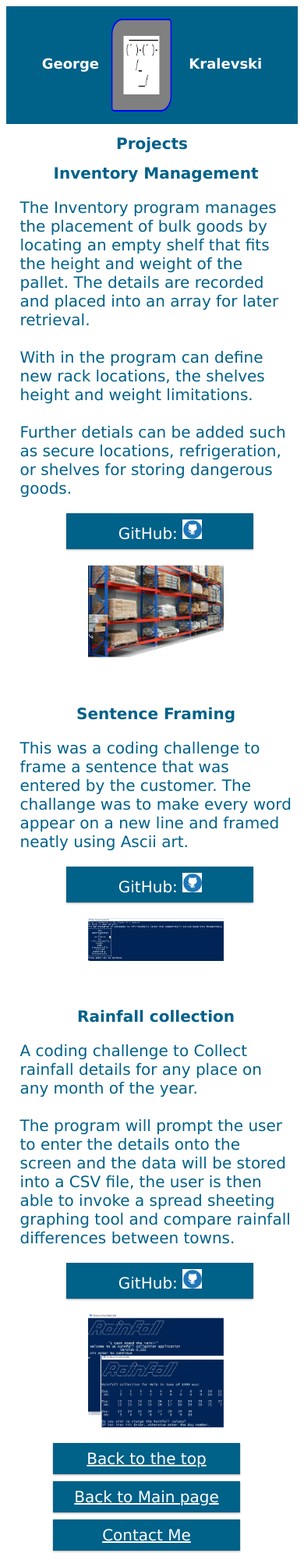
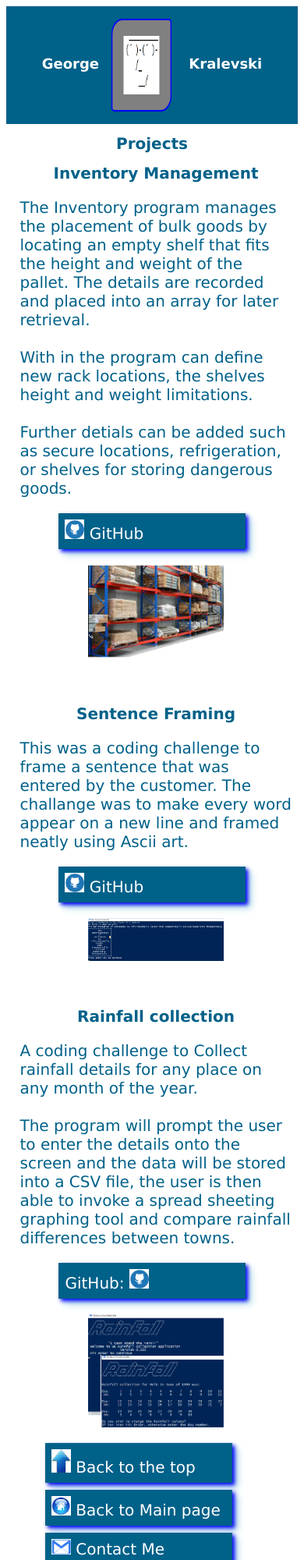
Before and after one commit to george2kra/Portfolio, a plain HTML site: page projects.html in a window 390 px wide. Shown: the top 2000 px of the page at 78% size. Drawn offline with Linux system fonts and the light colour scheme.

Commit message:
added more icons into lists

```diff
--- a/projects.html
+++ b/projects.html
@@ -14,8 +14,6 @@
       Kralevski </h1>
   </div>
   <h1>Projects</h1>
-</main>
-
 
 <div class="intro">
 <h1 id="warehouse" >Inventory Management </h1>
@@ -31,8 +29,8 @@
 </p>
 <div id="projects" class="menuus">
   <ul>
-    <li>GitHub: <a href="https://github.com/george2kra" target="_blank">
-      <img class="menuicon" border="0" alt="github" src="github.png" width="25">
+    <li> <a href="https://github.com/george2kra/Simple-Inventory-application" target="_blank">
+      <img class="menuicon" border="0" alt="github" src="github.png" width="25"> GitHub
     </a> </li>
   </ul>
 </div>
@@ -50,8 +48,8 @@
 </p>
 <div id="projects" class="menuus">
   <ul>
-    <li>GitHub: <a href="https://github.com/george2kra" target="_blank">
-      <img class="menuicon" border="0" alt="github" src="github.png" width="25">
+    <li> <a href="https://github.com/george2kra" target="_blank">
+      <img class="menuicon" border="0" alt="github" src="github.png" width="25"> GitHub
     </a> </li>
   </ul>
 </div>
@@ -84,11 +82,18 @@
 
 <div class="menuus">
   <ul>
-    <li> <a href="#top">Back to the top</a> </li>
-    <li> <a href="index.html">Back to Main page</a> </li>
-    <li> <a href="mailto:g2kralevski@gmail.com" target="_blank">Contact Me</a> </li>
+    <li> <a href="#top">
+          <img class="menuicon" border="0" alt="arrowup" src="arrowup.png" width="25"> Back to the top
+         </a> </li>
+    <li> <a href="index.html">
+          <img class="menuicon" border="0" alt="home" src="home.png" width="25"\> Back to Main page
+         </a> </li>
+    <li> <a href="mailto:g2kralevski@gmail.com" target="_blank">
+           <img class="menuicon" border="0" alt="mail" src="mail.png" width="25"\> Contact Me
+         </a> </li>
   </ul>
 </div>
 <br><br><br><br><br><br><br><br><br><br>
+</main>
 </body>
 </html>
--- a/style.css
+++ b/style.css
@@ -3,6 +3,7 @@ html {
 }
 a:visited, a:link {
   color: white;
+  text-decoration: none;
 }
 h1 {
   font-size: 20px;
@@ -80,8 +81,8 @@ h1.h1front{ /* fixes the text positioning to stay within image frontcover */
   font-size: 20px;
   background-color: #006189;
   width: 280px;
-  margin-left: 20px;
-  text-align: center;
+  margin-left: 10px;
+  text-align: left;
   vertical-align: middle;
 }
 
@@ -99,7 +100,7 @@ background-color: white;
     margin-bottom: 9px;
     background-color: #006189;
     color: #fff;
-    box-shadow: 0 1px 3px rgba(0,0,0,0.12), 0 1px 2px rgba(0,0,0,0.24);
+    box-shadow: 3px 3px 5px blue, 7px 7px 9px lightblue;
 }
 
 @media only screen and (min-width: 768px) {
@@ -156,7 +157,7 @@ background-color: white;
     padding-right: 10px;
     margin: 0 auto;
     width: 50%; /* image covers 50% of center screen */
-     max-width: 400px;
+    max-width: 400px;
     position:relative;
     height: auto
   }
@@ -180,7 +181,10 @@ background-color: white;
 
 @media only screen and (min-width: 1440px) {
     /* For desktop: */
-
+  main{
+    max-width: 1300px;
+    margin: auto;
+  }
   h1 {
     font-size: 55px;
   }
```
Also changed, not shown: index.html (+18 -12 lines), arrowup.png (added), codericons.png, home.png (added), intro.png.
